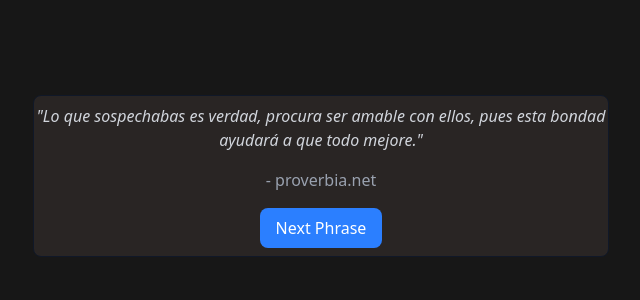
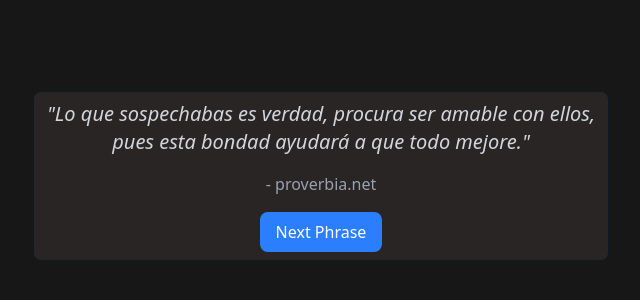
Before and after one commit to ArtiyxDev/academlo-random-phrases, a React (Vite) app: page / in a window 1280 px wide. Shown: the part 224-524 px from the top of the page, without its empty margins (319-959 px from the left). Built offline with nearby package versions, Linux system fonts and the light colour scheme.

Commit message:
style: update CardPhrase component to use blockquote for improved semantics and styling

```diff
--- a/src/components/card/CardPhrase.tsx
+++ b/src/components/card/CardPhrase.tsx
@@ -5,7 +5,7 @@ interface CardPhraseProps {
 
 function CardPhrase({ phrase, className = "" }: CardPhraseProps) {
   return (
-    <p className={`text-gray-300 italic ${className}`}>"{phrase}"</p>
+    <blockquote className={`text-gray-300 italic select-text text-xl ${className}`}>"{phrase}"</blockquote>
   )
 }
 
```
